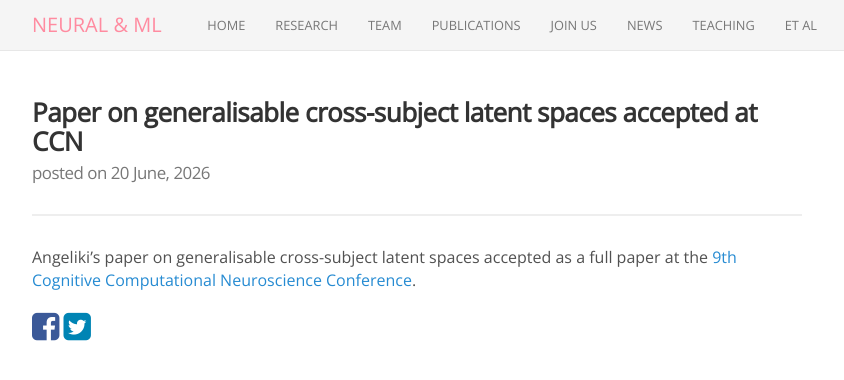
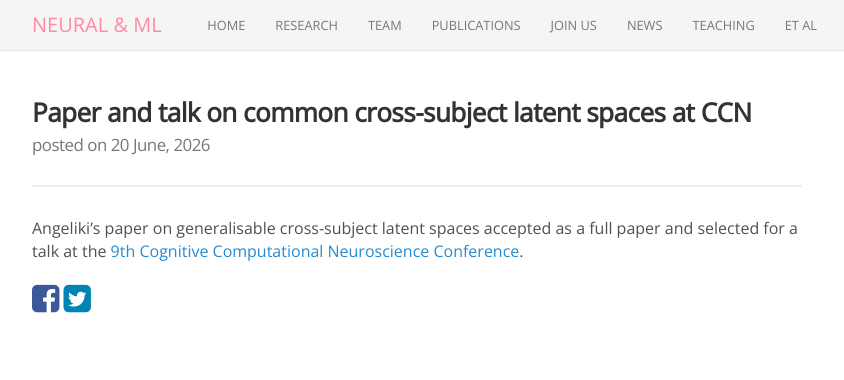
Before and after one commit to neuralml/neuralml.github.io, a Jekyll site: the page built from _posts/2026-06-20-Angeliki_CCN.md, in a window 1280 px wide. Shown: the top 380 px of the page, without its empty margins (223-1067 px from the left). Built offline with Jekyll 4.4.1, drawn with Linux system fonts in a browser that asks for light colours; nearby versions of some CDN libraries.

Commit message:
updated papers

```diff
--- a/_posts/2026-06-20-Angeliki_CCN.md
+++ b/_posts/2026-06-20-Angeliki_CCN.md
@@ -1,7 +1,7 @@
 ---
-title: Paper on generalisable cross-subject latent spaces accepted at CCN
+title: Paper and talk on common cross-subject latent spaces at CCN
 categories: news
-description: Paper on unified cross-subject latent spaces accepted at CCN
+description: Paper and talk on common cross-subject latent spaces at CCN
 ---
 
-Angeliki's paper on generalisable cross-subject latent spaces accepted as a full paper at the [9th Cognitive Computational Neuroscience Conference](https://arxiv.org/abs/2606.15989).
+Angeliki's paper on generalisable cross-subject latent spaces accepted as a full paper and selected for a talk at the [9th Cognitive Computational Neuroscience Conference](https://arxiv.org/abs/2606.15989).
```
Also changed, not shown: publications.md (+2 -2 lines), 2 other files.
